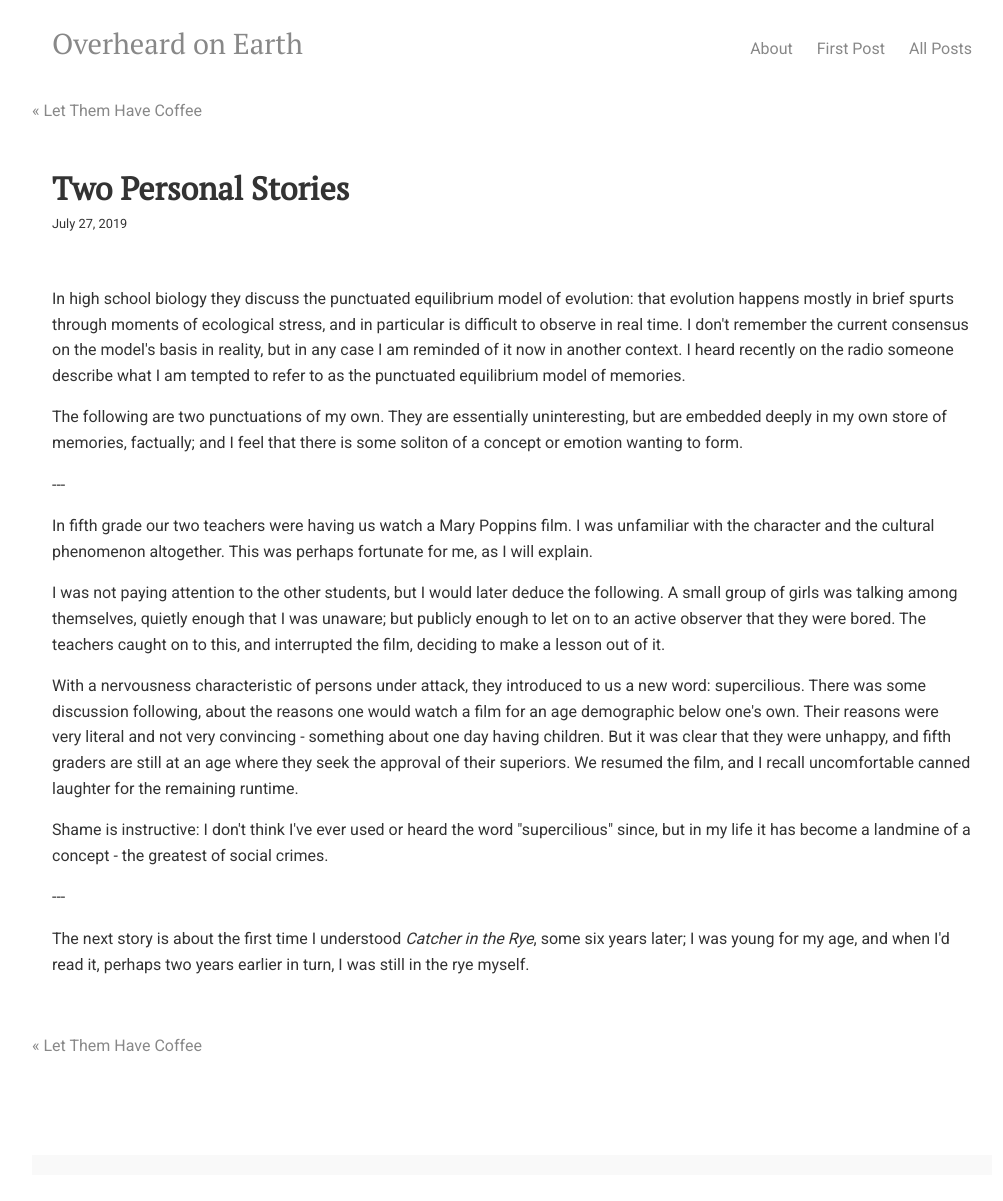
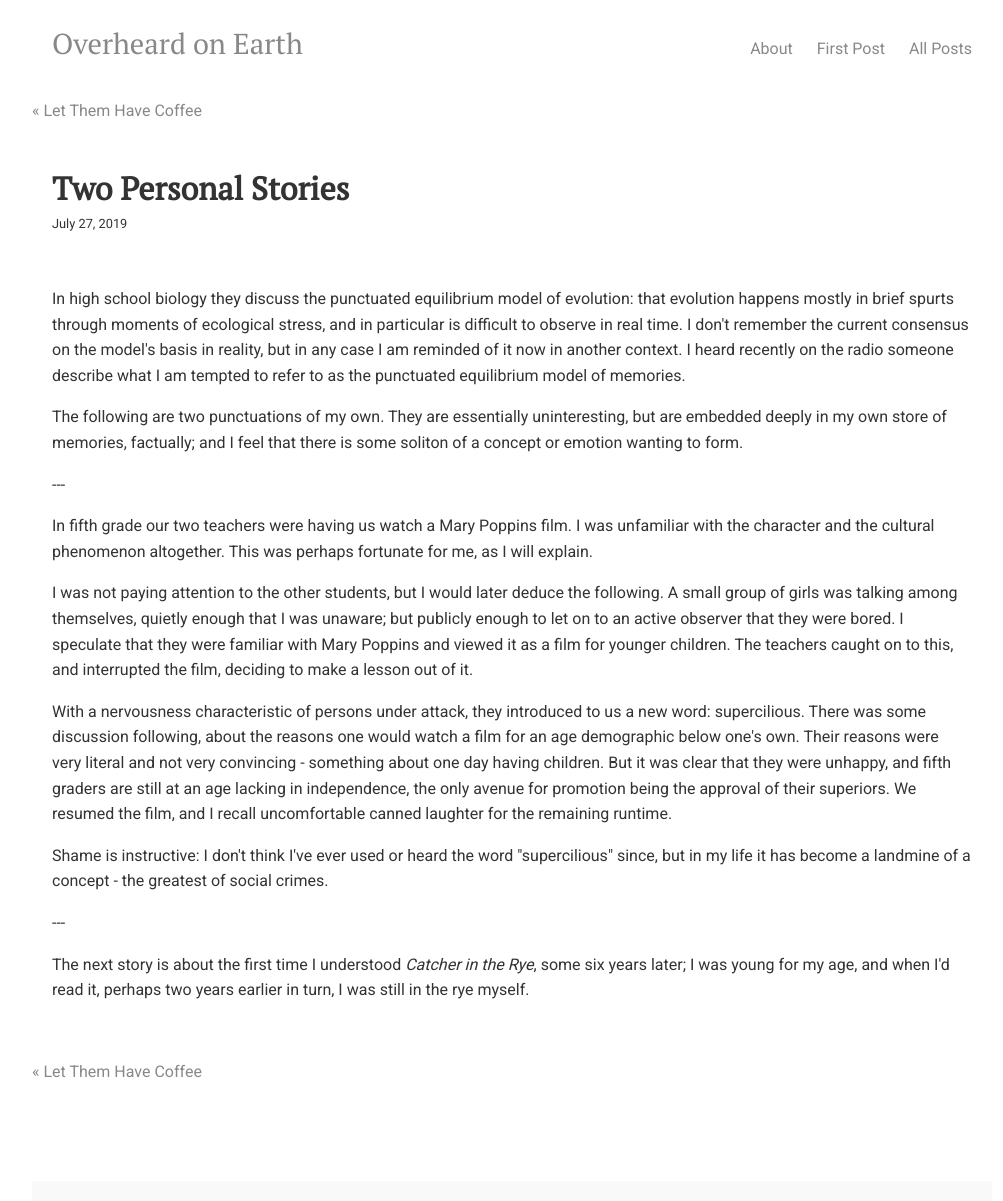
Before and after one commit to overheardonearth/overheardonearth.github.io, a Jekyll site: the page built from _posts/2019-07-27-two-personal-stories.html, in a window 1280 px wide. Shown: the whole page, without its empty margins (128-1131 px from the left). Built offline with Jekyll 4.4.1, drawn with Linux system fonts in a browser that asks for light colours; comment, search, counter and statistics services are not loaded; before the commit the page ends 1175 px from its top, so only the background shows below that.

Commit message:
Update 2019-07-27-two-personal-stories.html

```diff
--- a/_posts/2019-07-27-two-personal-stories.html
+++ b/_posts/2019-07-27-two-personal-stories.html
@@ -13,9 +13,9 @@ In high school biology they discuss the punctuated equilibrium model of evolutio
 
 <p> In fifth grade our two teachers were having us watch a Mary Poppins film. I was unfamiliar with the character and the cultural phenomenon altogether. This was perhaps fortunate for me, as I will explain.
 
-<p> I was not paying attention to the other students, but I would later deduce the following. A small group of girls was talking among themselves, quietly enough that I was unaware; but publicly enough to let on to an active observer that they were bored. The teachers caught on to this, and interrupted the film, deciding to make a lesson out of it.
+<p> I was not paying attention to the other students, but I would later deduce the following. A small group of girls was talking among themselves, quietly enough that I was unaware; but publicly enough to let on to an active observer that they were bored. I speculate that they were familiar with Mary Poppins and viewed it as a film for younger children. The teachers caught on to this, and interrupted the film, deciding to make a lesson out of it.
 
-<p> With a nervousness characteristic of persons under attack, they introduced to us a new word: supercilious. There was some discussion following, about the reasons one would watch a film for an age demographic below one's own. Their reasons were very literal and not very convincing - something about one day having children. But it was clear that they were unhappy, and fifth graders are still at an age where they seek the approval of their superiors. We resumed the film, and I recall uncomfortable canned laughter for the remaining runtime.
+<p> With a nervousness characteristic of persons under attack, they introduced to us a new word: supercilious. There was some discussion following, about the reasons one would watch a film for an age demographic below one's own. Their reasons were very literal and not very convincing - something about one day having children. But it was clear that they were unhappy, and fifth graders are still at an age lacking in independence, the only avenue for promotion being the approval of their superiors. We resumed the film, and I recall uncomfortable canned laughter for the remaining runtime.
 
 <p> Shame is instructive: I don't think I've ever used or heard the word "supercilious" since, but in my life it has become a landmine of a concept - the greatest of social crimes.
 
```
